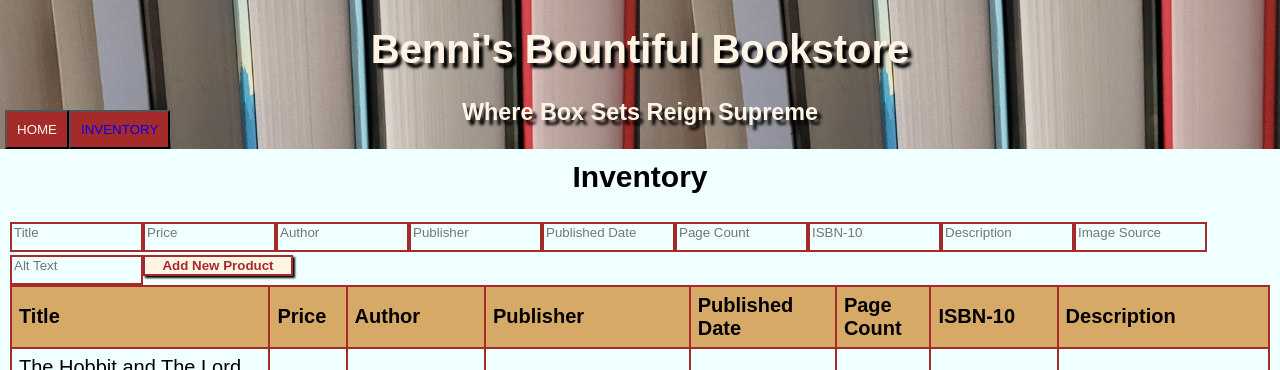
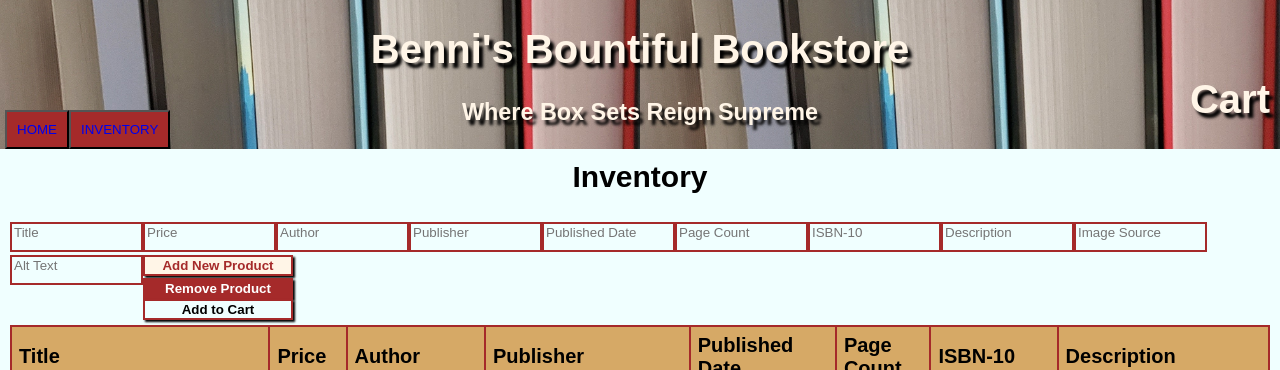
Before and after one commit to jdbpt/myReactBookStore, a React (Create React App) app: page / in a window 1280 px wide. Shown: the top 370 px of the page. Built offline with nearby package versions, Linux system fonts and the light colour scheme.

Commit message:
update with partial add to cart btn

```diff
--- a/src/App.css
+++ b/src/App.css
@@ -44,9 +44,8 @@
 
 }
 
+
 .addProducts{
-
-  text-decoration: none;
   color: brown;
   background-color: rgb(255, 245, 231);
   border: 2px solid brown;
@@ -56,6 +55,47 @@
   /* position: absolute;
   top: 160px;
   right: 20px; */
+}
+
+.removeProducts{
+  margin-top: 2px;
+  background-color: brown;
+  color: white;
+  border: 2px solid brown;
+  width: 150px;
+  font-weight: bolder;
+  box-shadow: 2px 2px 2px black;
+}
+
+.flexbox{
+  display: inline-flex;
+  flex-direction: column;
+  margin-bottom: 5px;
+}
+
+.removalTxt{
+  background-color: rgb(214, 169, 102);
+  color: white;
+}
+
+.cart-items{
+  position: absolute;
+  top: 50px;
+  right: 10px;
+}
+
+.addToCart{
+  background-color: azure;
+  color: black;
+  border: 2px solid brown;
+  width: 150px;
+  font-weight: bolder;
+  box-shadow: 2px 2px 2px black;
+}
+
+.cartTitle{
+  color: rgb(255, 245, 231);
+  text-shadow: 4px 5px 3px black;
 }
 
 button:active{
--- /dev/null
+++ b/src/components/Cart.js
@@ -0,0 +1,15 @@
+
+function Cart({ cartItems }){
+    return(
+        <div>
+            <h1 className="cartTitle">Cart</h1>
+            <ul>
+                {cartItems.map((item)=>{
+                    return(<li>{item.title} - Quantity: {item.quantity}</li>);
+                })}
+            </ul>
+        </div>
+    );
+};
+
+export default Cart;
--- a/src/components/Header.js
+++ b/src/components/Header.js
@@ -5,10 +5,11 @@ function Header(props){
             <h1 className="title">Benni's Bountiful Bookstore</h1>
             <h3 className="title">Where Box Sets Reign Supreme</h3>
             <nav>
-                <button><a>HOME</a></button>
+                <button><a href="./">HOME</a></button>
                 <button><a href="./">INVENTORY</a></button>
 
             </nav>
+
         </header>
 
     );
--- a/src/components/Inventory.js
+++ b/src/components/Inventory.js
@@ -1,10 +1,11 @@
 import { useState } from "react";
 import Product from "./Product";
 import products from "./data";
+import Cart from "./Cart";
 
 /**Table display of Inventory */
 function Inventory(props){
-
+    //*********useState**********8
     const [productList, setProductList] = useState(products);
 
     //function to add new products based on premade product
@@ -28,7 +29,9 @@ function Inventory(props){
             alt: "",
         }
     );
-
+    /**adding cart list to the store */
+    const [cartItems, setCartItems] = useState([]);
+    //*************button handlers***********/
     /**handleChange */
     const handleInputChange = (event)=>{
         setNewProduct({
@@ -54,7 +57,23 @@ function Inventory(props){
         }
     };
 
+    /**Remove product function by title */
+    const handleRemoveProduct = (productTitle) => {
+        setProductList(productList.filter((product)=> product.title !== productTitle));
+    };
 
+    const handleAddToCart = (product) => {
+        const existingItem = cartItems.find((item) => item.title === product.title);
+        if(existingItem){
+            const updatedCartItems = cartItems.map((item)=> item.title === product.title ? {...item, quantity: item.quantity + 1} : "");
+            setCartItems(updatedCartItems);
+
+        } else{
+            setCartItems([...cartItems, {...product, quantity: 1}]);
+        }
+    };
+
+    //map functions
     const displayProducts = productList.map((product, index)=>{
         return(<Product title={product.title}
                  price={product.price}
@@ -69,9 +88,6 @@ function Inventory(props){
                  key={index}
                  />)
     });
-    //if this map is not set to a variable and is
-    //created in the return, then does not require
-    //a return call in the map
 
     return(
         <>
@@ -106,7 +122,17 @@ function Inventory(props){
             <input type="text" name="src" placeholder="Image Source" value={newProduct.src} onChange={handleInputChange}/>
             <input type="text" name="alt" placeholder="Alt Text" value={newProduct.alt} onChange={handleInputChange}/>
 
-            <button className="addProducts" onClick={handleAddProduct}>Add New Product</button>
+            <div className="flexbox">
+                <button className="addProducts" onClick={handleAddProduct}>Add New Product</button>
+                <button className="removeProducts" onClick={()=> handleRemoveProduct(newProduct.title)}>Remove Product</button>
+                <button className="addToCart" onClick={()=> handleAddToCart(newProduct.title)}>Add to Cart</button>
+
+            </div>
+            <div className="cart-items">
+                <Cart cartItems={cartItems}/>
+
+            </div>
+
             <table>
                 <thead>
                 <tr>
```
